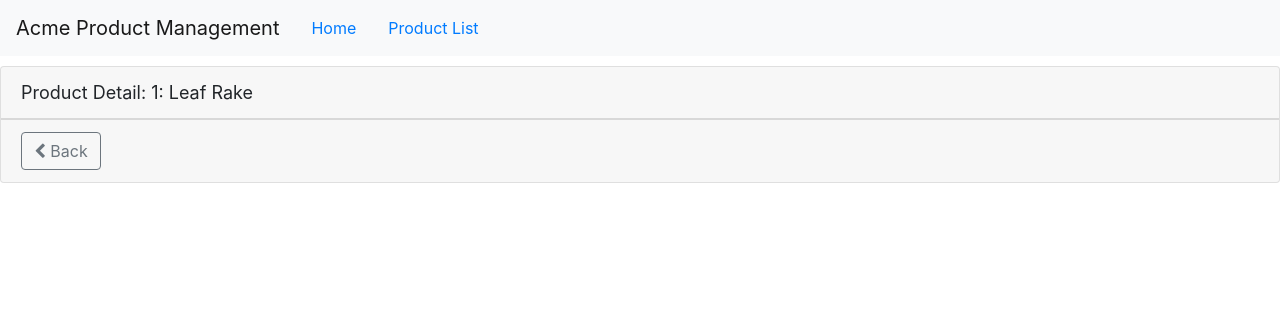
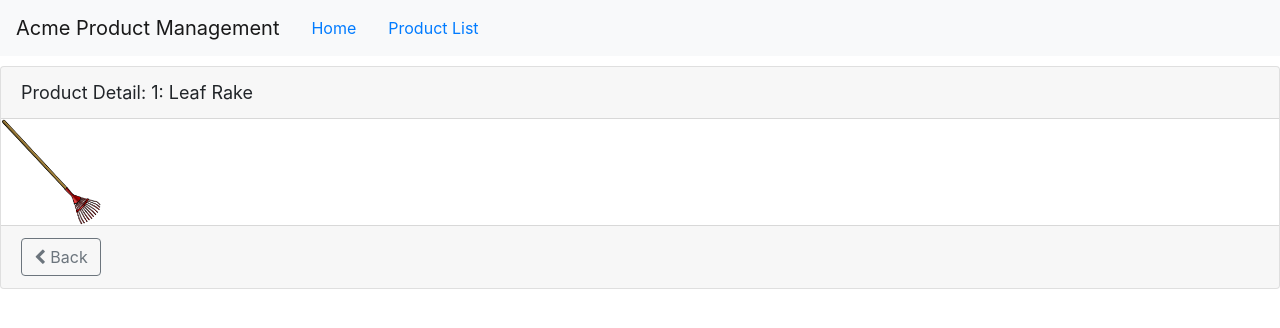
Before and after one commit to mrtnsund/Angular-Intro, an Angular app: page /products/1 in a window 1280 px wide. Shown: the top 328 px of the page. Built offline with nearby package versions, Linux system fonts and the light colour scheme.

Commit message:
module 13 done

```diff
--- a/src/app/app.module.ts
+++ b/src/app/app.module.ts
@@ -3,38 +3,24 @@ import { NgModule } from '@angular/core';
 import { FormsModule } from '@angular/forms'
 import { HttpClientModule } from '@angular/common/http'
 import { RouterModule } from '@angular/router'
-
 import { AppComponent } from './app.component';
-import { ProductListComponent } from './products/product-list.component';
-import { ConvertToSpacesPipe } from './shared/convert-to-spaces.pipe';
-import { StarComponent } from './shared/star.component';
-import { ProductDetailComponent } from './products/product-detail.component';
 import { WelcomeComponent } from './home/welcome.component';
-import { ProductDetailGuard } from './products/product-detail.guard';
+import { ProductModule } from './products/product.module';
 
 @NgModule({
   declarations: [
     AppComponent,
-    ProductListComponent,
-    ConvertToSpacesPipe,
-    StarComponent,
-    ProductDetailComponent,
     WelcomeComponent
   ],
   imports: [
     BrowserModule, //Angularmodulen importerer BrowserModule for å kjøre riktig i browser.
-    FormsModule,
     HttpClientModule,
     RouterModule.forRoot([
-      { path: 'products', component: ProductListComponent },
-      { path: 'products/:id',
-        canActivate: [ProductDetailGuard],
-        component: ProductDetailComponent
-      },
       { path: 'welcome', component: WelcomeComponent },
       { path: '', redirectTo: 'welcome', pathMatch: 'full' },
       { path: '**', redirectTo: 'welcome', pathMatch: 'full' }
-    ])
+    ]),
+    ProductModule
   ],
   bootstrap: [AppComponent] //Forteller at oppstartskomponenten er AppComponent
 })
--- a/src/app/products/product-detail.component.html
+++ b/src/app/products/product-detail.component.html
@@ -1,6 +1,9 @@
 <div class="card" *ngIf='product'>
   <div class="card-header">
     {{ pageTitle + ': ' + product.productName }}
+  </div>
+  <div>
+    <img [src]="product.imageUrl" width="100px"/>
   </div>
   <div class="card-footer">
     <button class="btn btn-outline-secondary"
--- /dev/null
+++ b/src/app/products/product.module.ts
@@ -0,0 +1,26 @@
+import { NgModule } from '@angular/core';
+import { ProductListComponent } from './product-list.component';
+import { ProductDetailComponent } from './product-detail.component';
+import { ConvertToSpacesPipe } from '../shared/convert-to-spaces.pipe';
+import { RouterModule } from '@angular/router';
+import { ProductDetailGuard } from './product-detail.guard';
+import { SharedModule } from '../shared/shared.module';
+
+@NgModule({
+  declarations: [
+    ProductListComponent,
+    ProductDetailComponent,
+    ConvertToSpacesPipe,
+  ],
+  imports: [
+    RouterModule.forChild([
+      { path: 'products', component: ProductListComponent },
+      { path: 'products/:id',
+        canActivate: [ProductDetailGuard],
+        component: ProductDetailComponent
+      },
+    ]),
+    SharedModule
+  ]
+})
+export class ProductModule { }
```
Also changed, not shown: src/app/shared/shared.module.ts (added, +21 -0 lines).
